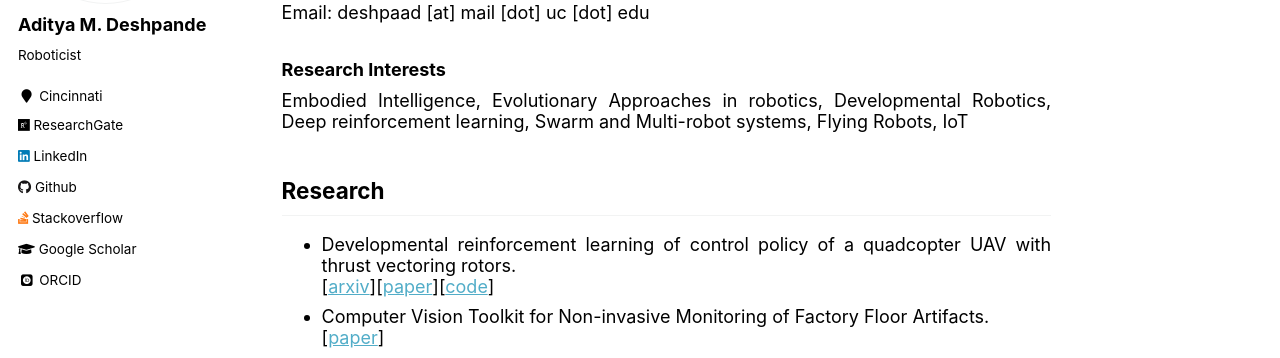
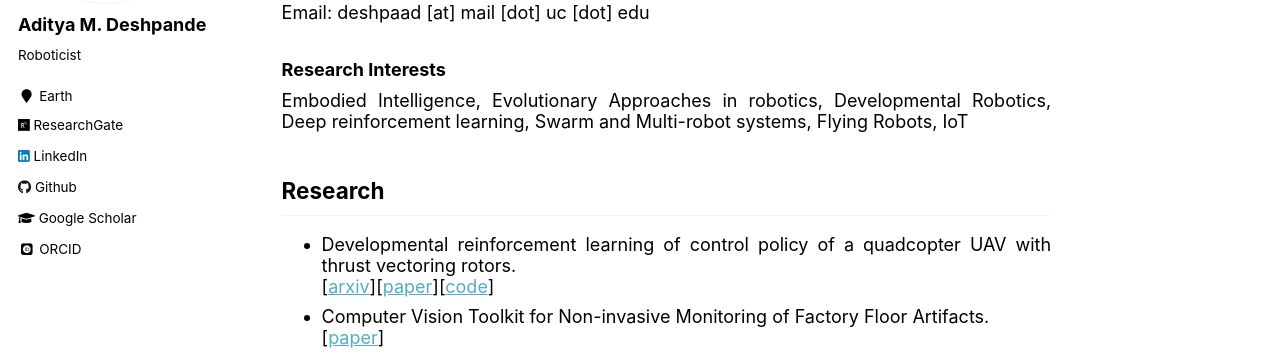
Before and after one commit to adipandas/adipandas.github.io, a Jekyll site: the page built from _pages/about.md, in a window 1280 px wide. Shown: the part 283-641 px from the top of the page. Built offline with Jekyll 4.4.1, drawn with Linux system fonts in a browser that asks for light colours; some web fonts are replaced.

Commit message:
Update _config.yml

```diff
--- a/_config.yml
+++ b/_config.yml
@@ -73,7 +73,7 @@ social:
 
 # Analytics
 analytics:
-  provider               :  "google" # false (default), "google", "google-universal", "custom"
+  provider               : "google" # false (default), "google", "google-universal", "custom"
   google:
     tracking_id          : UA-90024709-2
 
@@ -82,11 +82,11 @@ author:
   name             : "Aditya M. Deshpande"
   avatar           : "profile.png"
   bio              : "Roboticist"
-  location         : "Cincinnati"
+  location         : "Earth"
   employer         :
-  pubmed           : #"https://www.ncbi.nlm.nih.gov/pubmed/?term=john+snow"
+  pubmed           :
   googlescholar    : "https://scholar.google.com/citations?user=MHFiZZsAAAAJ&hl=en"
-  email            : # "adityadeshpande2010 _at_ gmail _dot_ com"
+  email            :
   researchgate     :  "https://www.researchgate.net/profile/Aditya_Deshpande8" # example: "https://www.researchgate.net/profile/yourprofile"
   uri              :
   bitbucket        :
@@ -104,7 +104,7 @@ author:
   orcid            : "https://orcid.org/0000-0003-0387-4304"
   pinterest        :
   soundcloud       :
-  stackoverflow    : "https://stackoverflow.com/users/4772009/aditya-deshpande"
+  stackoverflow    :
   steam            :
   tumblr           :
   twitter          :
```
